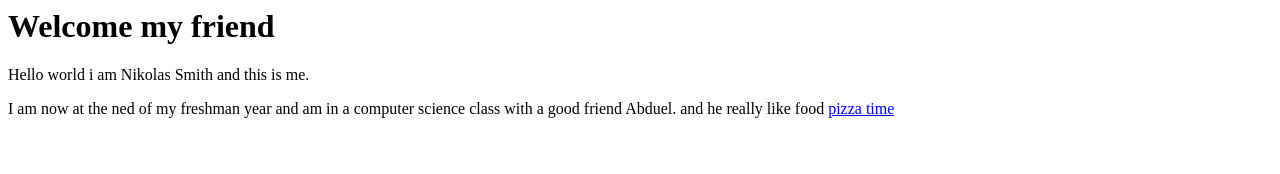
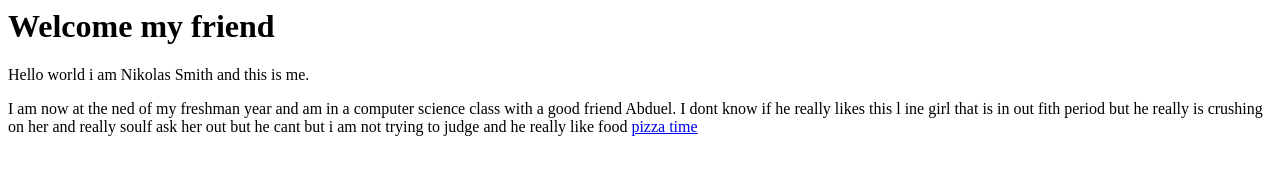
Before and after one commit to mrcodemans/csp-sp2019-test-thing, a plain HTML site: page index.html in a window 1280 px wide. Drawn offline with Linux system fonts and the light colour scheme.

Commit message:
Update index.html

```diff
--- a/index.html
+++ b/index.html
@@ -3,7 +3,8 @@
   <body>
     <h1>Welcome my friend</h1>
     <p> Hello world i am Nikolas Smith and this is me.
-    <p> I am now at the ned of my freshman year and am in a computer science class with a good friend Abduel.
+    <p> I am now at the ned of my freshman year and am in a computer science class with a good friend Abduel. I dont know if he really likes this l
+      ine girl that is in out fith period but he really is crushing on her and really soulf ask her out but he cant but i am not trying  to judge
       and he really like food
       <a href="https://bit.ly/2WhsEC5">pizza time</a>
   </body>
```
